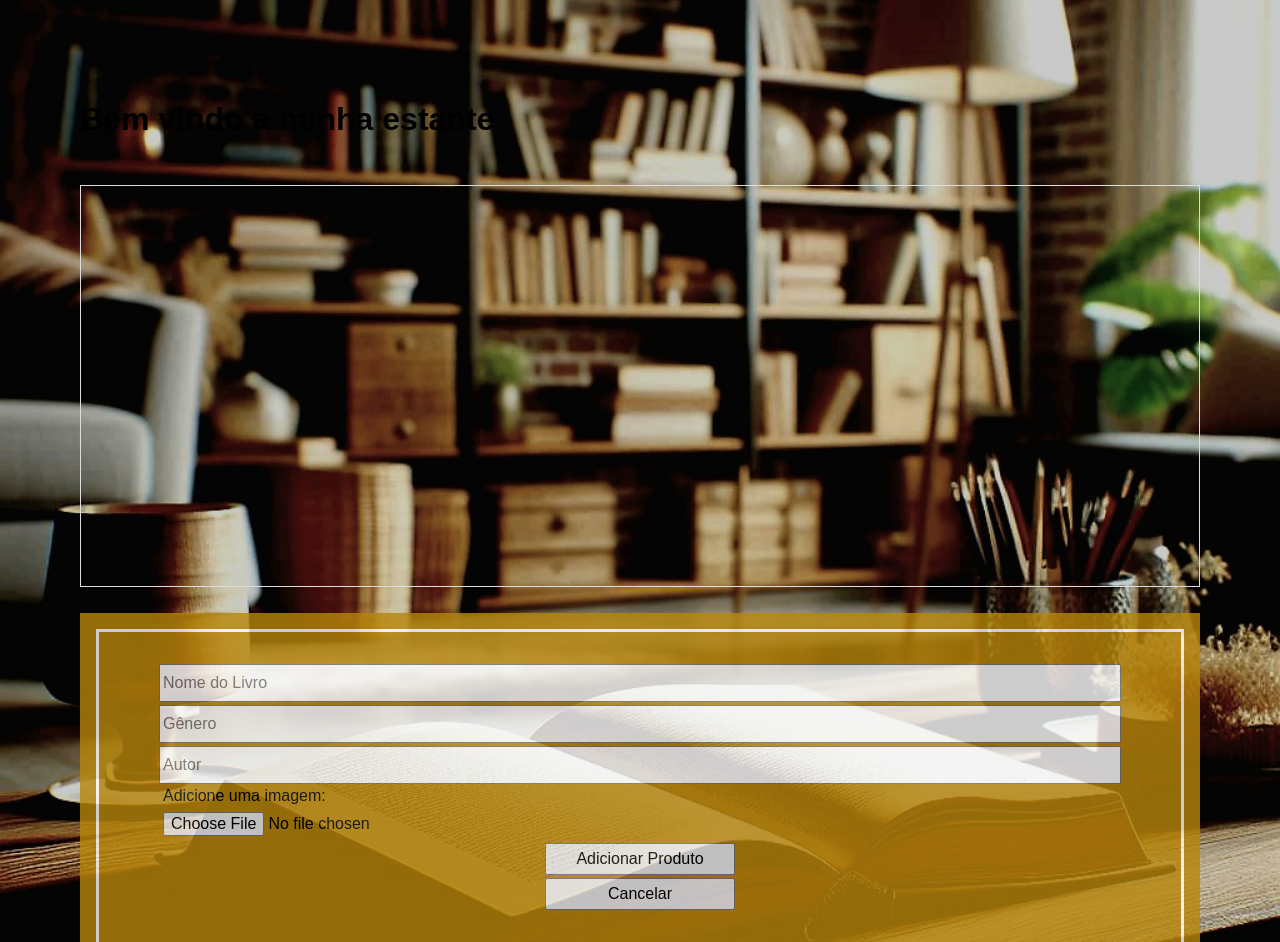
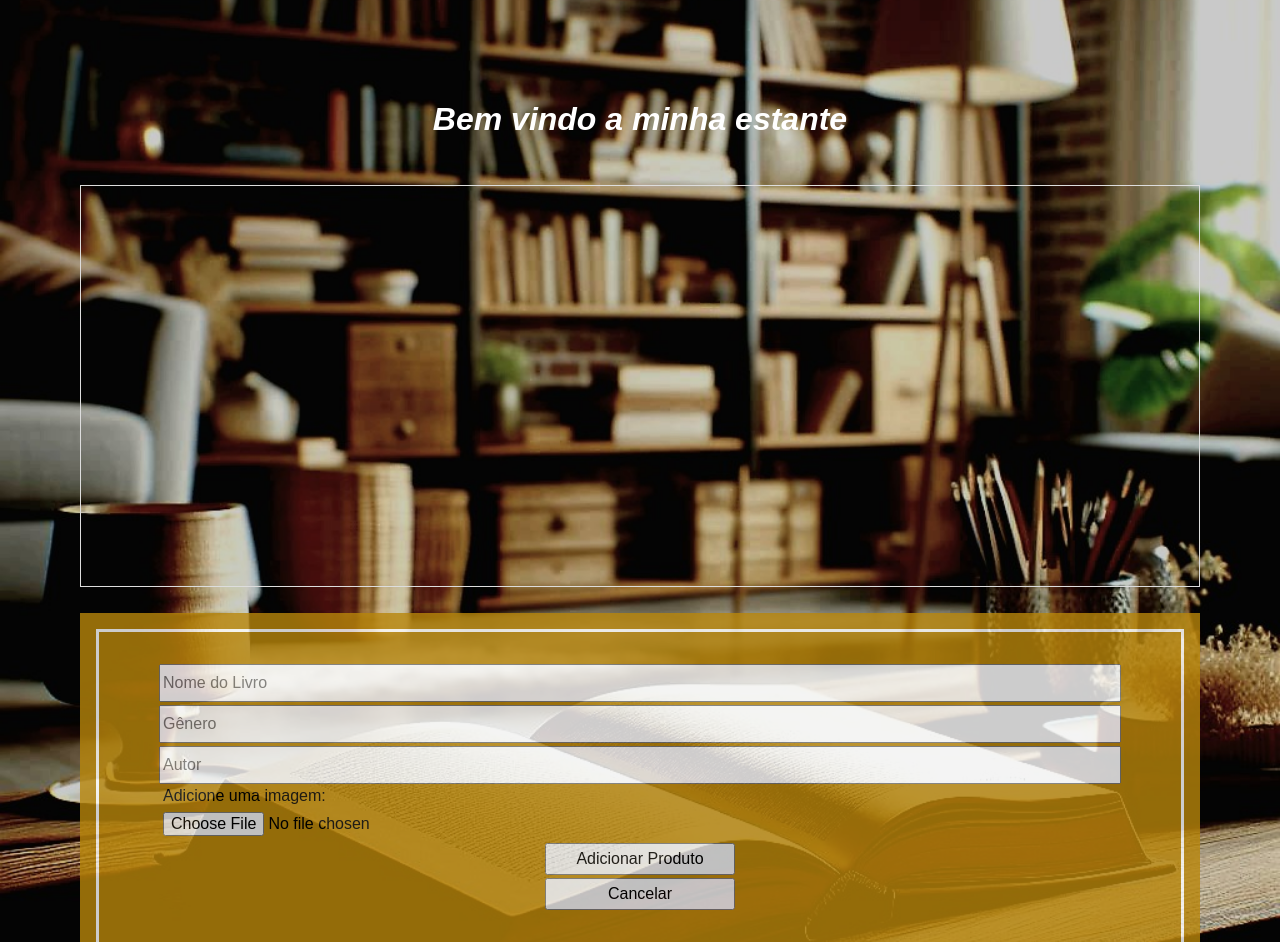
Before and after one commit to anirutsolrak/AluraBook, a plain HTML site: page index.html in a window 1280 px wide. Shown: the top 942 px of the page. Drawn offline with Linux system fonts and the light colour scheme; no server answers.

Commit message:
Update index.html

```diff
--- a/index.html
+++ b/index.html
@@ -11,7 +11,7 @@
     <header>
     </header>
     <main>
-        <h1>Bem vindo a minha estante</h1>
+        <h1 style="text-align: center; color: white; font-weight: bold; font-style: italic; font-size: 2rem;">Bem vindo a minha estante</h1>
         <section id="produtos">
                 <div class="produto-lista">
                     <p class="nenhum-produto">Nenhum produto foi adicionado.</p>
```
